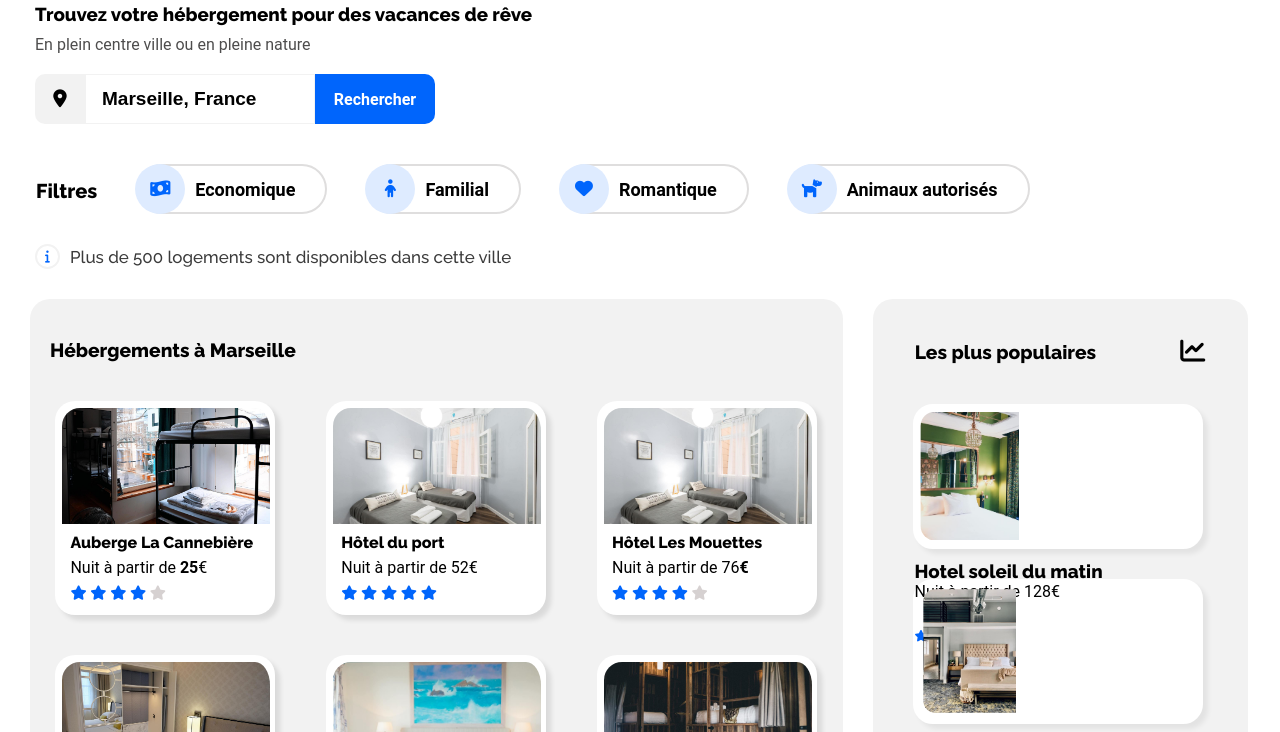
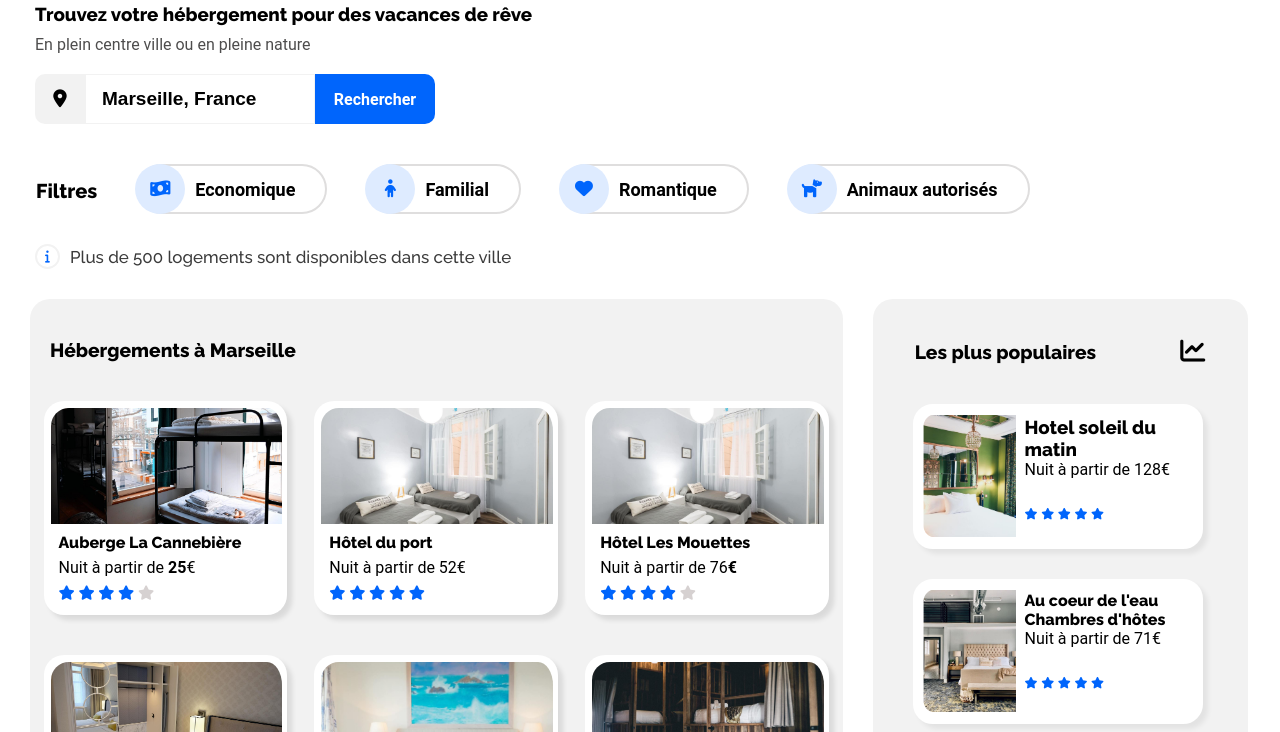
Before and after one commit to Mikestart/OCR-P2, a website: page index.html in a window 1280 px wide. Shown: the part 147-879 px from the top of the page. Drawn offline with Linux system fonts and the light colour scheme.

Commit message:
Correction CSS

```diff
--- a/assets/css/card.css
+++ b/assets/css/card.css
@@ -31,8 +31,6 @@
 }
 
 .accommodation-marseille .border-picture{
-  width: 220px;
-  height: auto;
   background: white;
   margin-bottom: 40px;
   border-radius: 20px 20px 20px 20px;
@@ -120,3 +118,22 @@
   color: #d6d1d1;
   font-size: 80%;
 }
+
+.popular-section {
+  display: flex;
+  flex-direction:column;
+}
+
+.popular-section article {
+  display: flex;
+}
+
+.cards {
+    display: flex;
+    justify-content: space-around;
+    flex-wrap: wrap;
+}
+
+.cards a {
+  width: 30%;
+}
```
